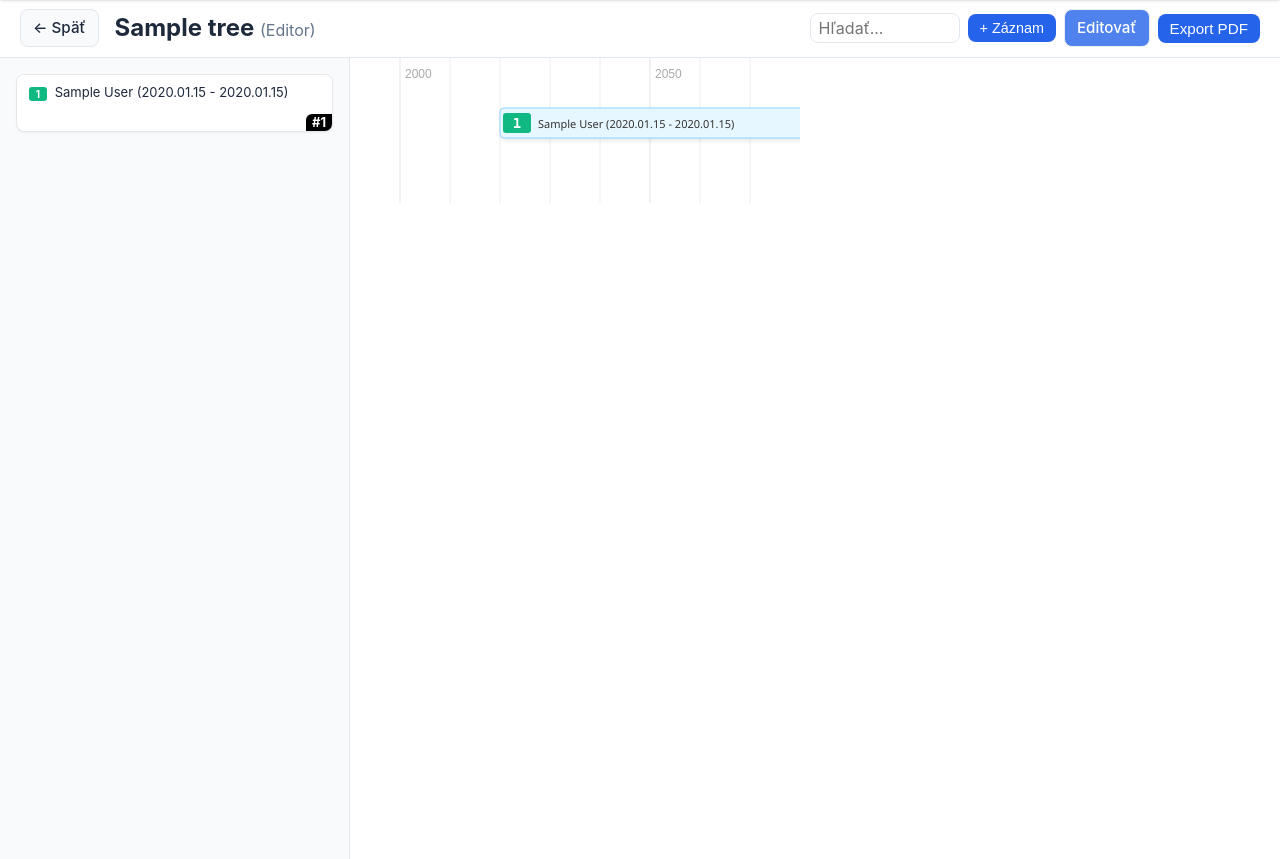
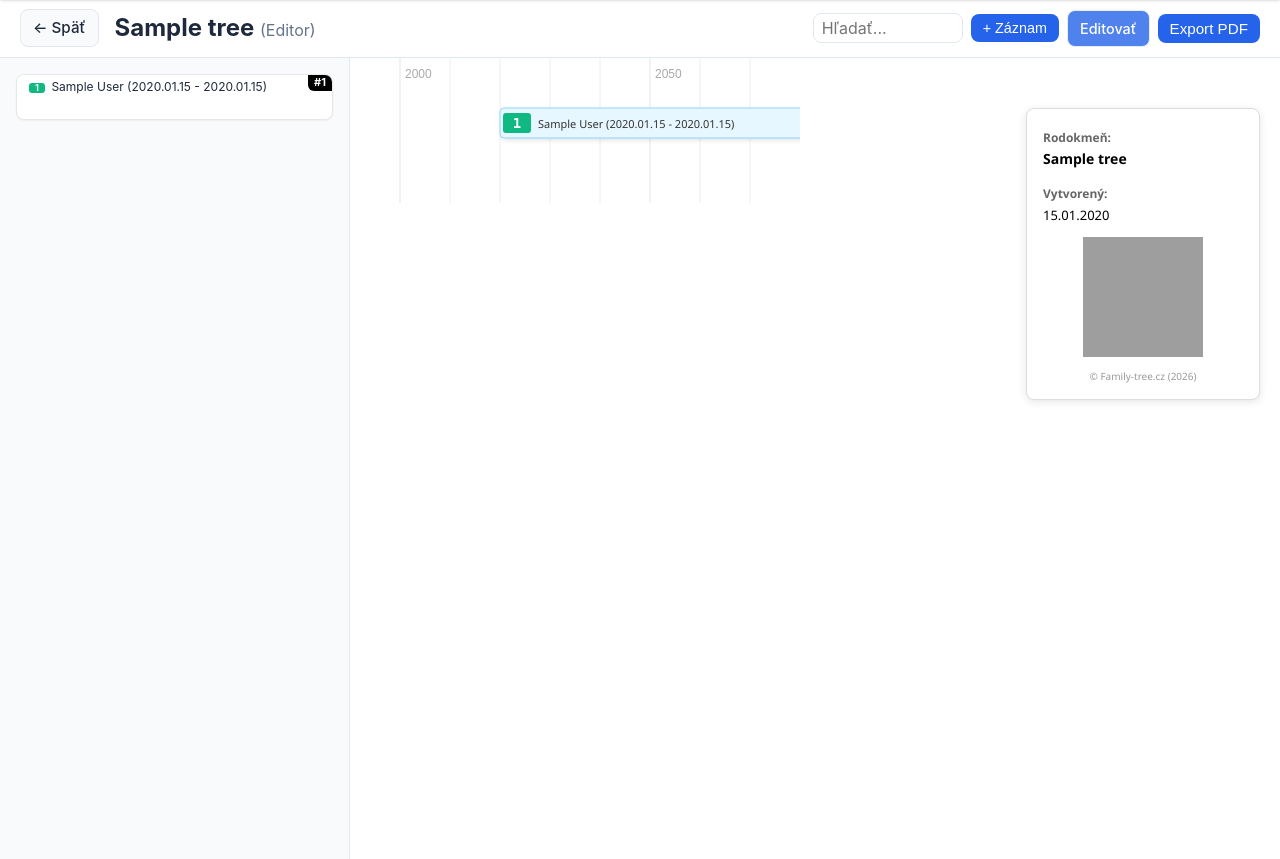
Before and after one commit to otopse/family-tree, a PHP site: page /edit-tree.php?id=1 in a window 1280 px wide. Shown: the part 73-932 px from the top of the page. Run offline with PHP 8.4, Linux system fonts and the light colour scheme; the visitor is signed in with stand-in values (Sample User, id 1); tables that the repository leaves empty hold one stand-in row (values such as "Sample post"); some libraries are stand-ins or nearby versions.

Commit message:
auto: 2026-01-28 00:05:51

```diff
--- a/public/edit-tree.php
+++ b/public/edit-tree.php
@@ -250,7 +250,7 @@ debugLog("Current output buffer length: " . ob_get_length());
           <input type="hidden" name="action" value="add_record">
           <button type="submit" class="btn-primary" style="padding: 6px 12px; font-size: 0.9rem;">+ Záznam</button>
         </form>
-        <a href="/edit-tree.php?id=<?= $treeId ?>" class="btn-secondary" style="padding: 6px 12px; background-color: var(--primary-color); color: white; cursor: default; pointer-events: none; opacity: 0.8;">Editovať</a>
+        <a href="/edit-tree.php?id=<?= $treeId ?>" class="btn-secondary" style="padding: 6px 12px; font-size: 0.9rem; background-color: var(--primary-color); color: white; cursor: default; pointer-events: none; opacity: 0.8;">Editovať</a>
         <button id="export-pdf-btn" class="btn-primary" style="padding: 6px 12px;">Export PDF</button>
       </div>
     </div>
@@ -489,7 +489,7 @@ debugLog("=== EDIT-TREE PHP RENDERING DONE ===");
   .masonry-grid-single-col {
     display: flex;
     flex-direction: column;
-    gap: 16px;
+    gap: 8px; /* Reduced from 16px to 8px */
     padding-bottom: 0; /* No extra padding, gap handles spacing */
     min-height: fit-content; /* Ensure all cards are visible */
   }
@@ -517,35 +517,36 @@ debugLog("=== EDIT-TREE PHP RENDERING DONE ===");
     display: flex;
     flex-direction: column;
     overflow: hidden;
-    padding-bottom: 4px; /* Slight padding at bottom */
+    padding-bottom: 2px; /* Reduced from 4px to 2px */
   }
 
   .record-id {
     position: absolute;
-    bottom: 0;
+    top: 0;
     right: 0;
-    top: auto;
+    bottom: auto;
     left: auto;
     background: #000;
     color: #fff;
     padding: 1px 6px;
-    font-size: 13px;
+    font-size: 11px; /* Slightly smaller */
     font-weight: bold;
-    border-top-left-radius: 6px;
+    border-bottom-left-radius: 6px; /* Changed from border-top-left-radius */
     z-index: 10;
     line-height: 1.2;
   }
 
   .record-row {
-    padding: 1px 8px; /* Very compact padding */
+    padding: 0px 8px; /* Reduced from 1px to 0px */
     display: flex;
     align-items: center;
-    font-size: 13px;
-    line-height: 1.3;
+    font-size: 12px; /* Reduced from 13px */
+    line-height: 1.2; /* Reduced from 1.3 */
+    min-height: 20px; /* Reduced height */
   }
 
   .father-row {
-    padding-top: 6px; /* A bit more top padding for the first element */
+    padding-top: 4px; /* Reduced from 6px */
     background-color: white;
   }
 
@@ -558,20 +559,21 @@ debugLog("=== EDIT-TREE PHP RENDERING DONE ===");
     flex-direction: column;
     background-color: #fff;
     padding: 0;
-    margin-top: 2px;
+    margin-top: 1px; /* Reduced from 2px */
   }
 
   .child-row {
-    padding: 1px 8px;
-    font-size: 13px;
+    padding: 0px 8px; /* Reduced from 1px to 0px */
+    font-size: 12px; /* Reduced from 13px */
     color: #4b5563;
-    line-height: 1.3;
+    line-height: 1.2; /* Reduced from 1.3 */
+    min-height: 20px; /* Reduced height */
   }
 
   .empty-placeholder {
     display: inline-block;
     width: 100%;
-    min-height: 18px; /* Height of one text line */
+    min-height: 20px; /* Reduced from 18px to match row height */
   }
 
   .person-name {
@@ -584,24 +586,24 @@ debugLog("=== EDIT-TREE PHP RENDERING DONE ===");
   .seq-badge {
     background-color: #10b981;
     color: white;
-    padding: 1px 4px;
+    padding: 0px 3px; /* Reduced from 1px 4px */
     border-radius: 3px;
-    font-size: 10px;
-    margin-right: 4px;
+    font-size: 9px; /* Reduced from 10px */
+    margin-right: 3px; /* Reduced from 4px */
     vertical-align: middle;
     font-weight: bold;
-    min-width: 18px;
+    min-width: 16px; /* Reduced from 18px */
     display: inline-block;
     text-align: center;
-    line-height: 1.2;
+    line-height: 1.1; /* Reduced from 1.2 */
   }
 
   .person-name {
     transition: background-color 0.2s;
     display: inline-block;
-    padding: 2px 4px;
+    padding: 1px 4px; /* Reduced from 2px to 1px */
     border-radius: 4px;
-    margin: 1px 0;
+    margin: 0px 0; /* Reduced from 1px to 0px */
   }
 
   .person-name:hover {
--- a/public/family-trees.php
+++ b/public/family-trees.php
@@ -194,7 +194,6 @@ function renderTreeList(array $trees): void {
             <td class="meta-col"><?= e(date('d.m.Y H:i', strtotime($tree['created']))) ?></td>
             <td class="meta-col"><?= e(date('d.m.Y H:i', strtotime($tree['modified']))) ?></td>
             <td class="actions-col">
-              <a href="/view-tree.php?id=<?= $tree['id'] ?>" class="btn-icon" title="Vykresliť rodokmeň">👁️</a>
               <a href="/edit-tree.php?id=<?= $tree['id'] ?>" class="btn-icon" title="Editovať rodokmeň">👥</a>
               <button type="button" class="btn-icon init-tree" title="Inicializovať (vymazať dopočítané)" onclick="initTree(<?= $tree['id'] ?>)">🔄</button>
               <button type="button" class="btn-icon calc-tree" title="Dopočítať dátumy" onclick="calculateTree(<?= $tree['id'] ?>)">🧮</button>
--- a/public/index.php
+++ b/public/index.php
@@ -27,7 +27,10 @@ $user = current_user();
       <div class="nav-auth">
         <?php if ($user): ?>
           <div class="nav-user">
-            <button type="button" class="nav-user-toggle"><?= e($user['username'] ?? $user['email']) ?></button>
+            <button type="button" class="nav-user-toggle">
+              <?= e($user['username'] ?? $user['email']) ?>
+              <span style="margin-left: 8px; font-size: 0.85em; opacity: 0.8;">Free</span>
+            </button>
             <div class="nav-user-menu">
               <a href="/account.php">Môj účet</a>
               <a href="/family-trees.php">Moje rodokmene</a>
--- a/public/view-tree.php
+++ b/public/view-tree.php
@@ -883,6 +915,35 @@ debugLog("JavaScript script tag opened");
             }
             wrapper.appendChild(svg);
             debugLog("SVG appended successfully. Graph rendering complete!");
+
+            // Position info panel at the same height as first graphical element
+            const infoPanel = document.getElementById('info-panel');
+            if (infoPanel && orderedIndividuals.length > 0) {
+                const firstInd = orderedIndividuals[0];
+                const firstY = getY(firstInd);
+                infoPanel.style.top = firstY + 'px';
+                infoPanel.style.display = 'block';
+
+                // Generate QR code
+                const currentUrl = window.location.href;
+                const qrCodeDiv = document.getElementById('qrcode');
+                if (qrCodeDiv) {
+                    // Use QR code API
+                    const qrSize = 120;
+                    const qrApiUrl = `https://api.qrserver.com/v1/create-qr-code/?size=${qrSize}x${qrSize}&data=${encodeURIComponent(currentUrl)}`;
+                    const img = document.createElement('img');
+                    img.src = qrApiUrl;
+                    img.alt = 'QR Code';
+                    img.style.width = '100%';
+                    img.style.height = '100%';
+                    img.style.display = 'block';
+                    img.onerror = function() {
+                        // Fallback if QR API fails
+                        qrCodeDiv.innerHTML = '<div style="padding: 20px; text-align: center; color: #999; font-size: 11px;">QR kód<br>nedostupný</div>';
+                    };
+                    qrCodeDiv.appendChild(img);
+                }
+            }
         } catch (e) {
             debugLog("CRITICAL ERROR appending SVG: " + e.message, e.stack);
             if (loading) {
```
Also changed, not shown: other parts of public/view-tree.php (+34 -2 lines).
